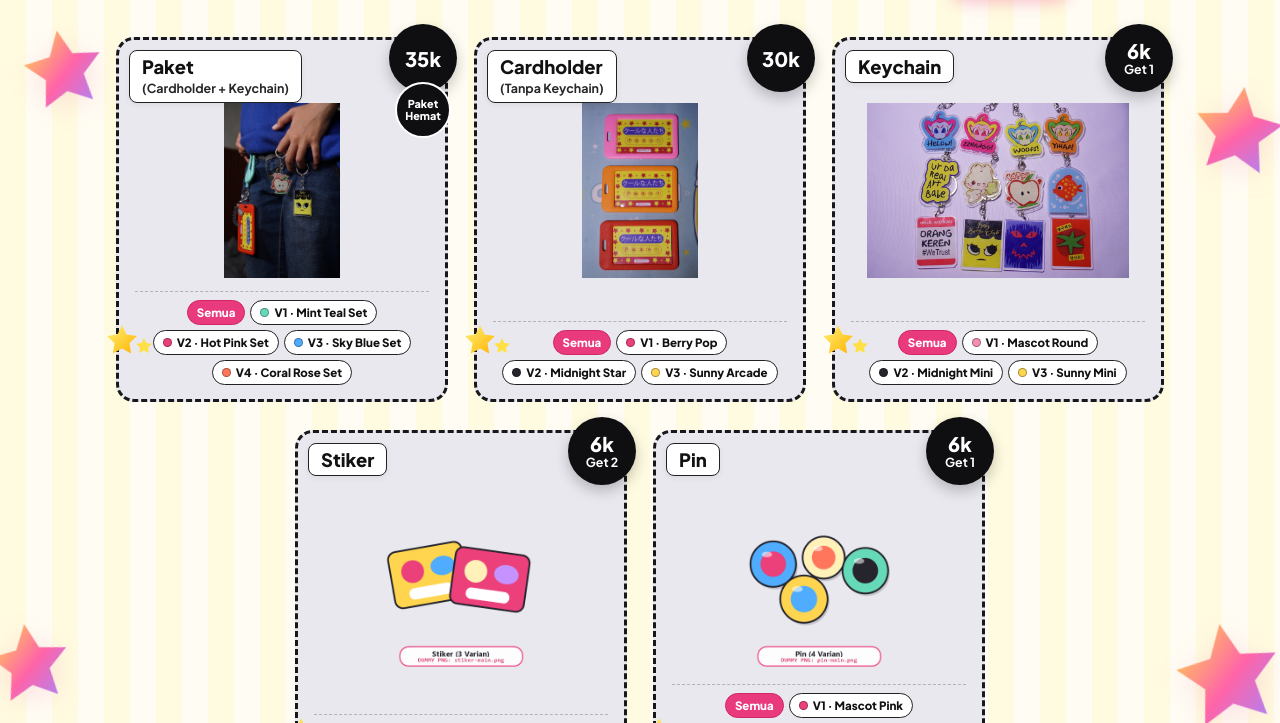
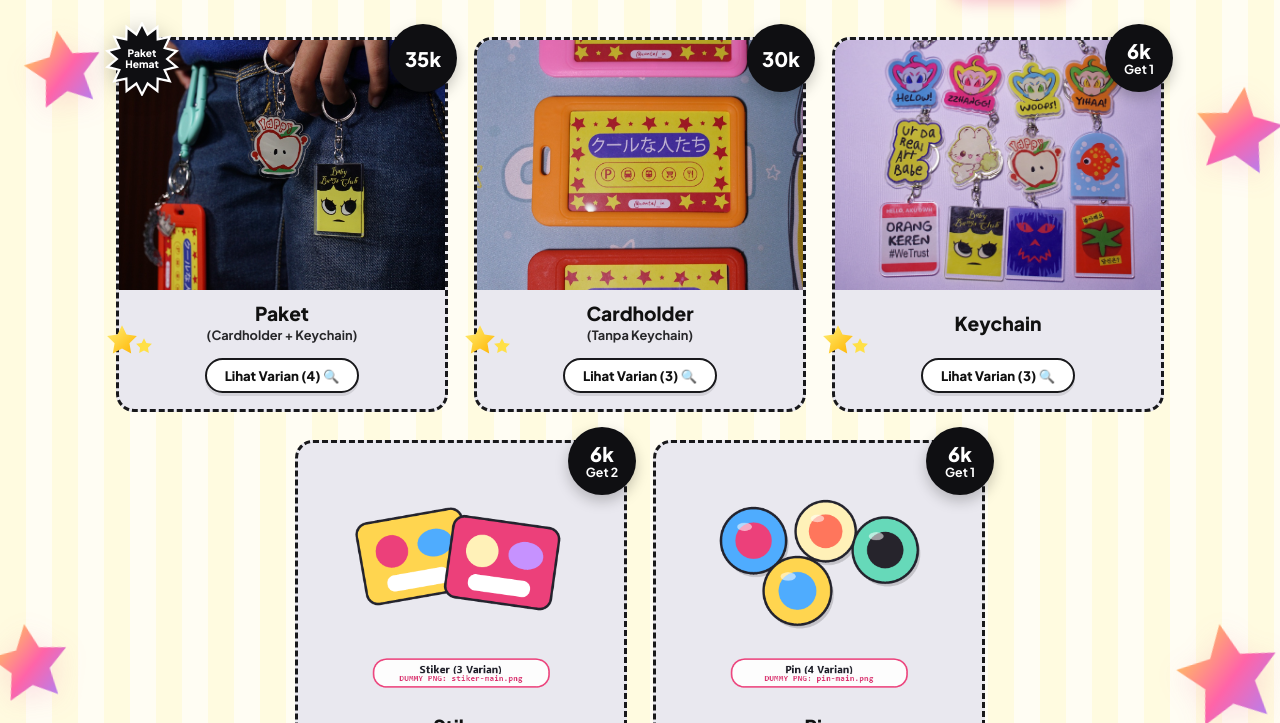
Before and after one commit to wvionn/cantelin-web, a plain HTML site: page catalogue.html in a window 1280 px wide. Shown: the part 70-793 px from the top of the page. Drawn offline with Linux system fonts and the light colour scheme.

Commit message:
feat(catalogue): full-bleed card images, centered titles, top-left starburst badge, clean modal, and Lihat Varian button

```diff
--- a/css/styles.css
+++ b/css/styles.css
@@ -513,11 +513,11 @@ a {
   background: var(--card-grey);
   border: 3px dashed #18181b;
   border-radius: 18px;
-  padding: 58px 16px 14px;
+  padding: 0 0 14px;
   display: flex;
   flex-direction: column;
   align-items: center;
-  justify-content: space-between;
+  justify-content: flex-start;
   transition: transform 0.2s ease, box-shadow 0.2s ease;
 }
 
@@ -527,21 +527,18 @@ a {
 }
 
 .product-label-box {
-  position: absolute;
-  top: 10px;
-  left: 10px;
-  background: var(--white);
-  border: 1.5px solid #222222;
-  border-radius: 8px;
-  padding: 5px 12px;
-  text-align: left;
-  z-index: 3;
-  box-shadow: 0 2px 6px rgba(0, 0, 0, 0.06);
+  width: 100%;
+  min-height: 60px;
+  padding: 10px 14px 4px;
+  display: flex;
+  flex-direction: column;
+  justify-content: center;
+  text-align: center;
 }
 
 .product-label-title {
   margin: 0;
-  font-size: 1.15rem;
+  font-size: 1.2rem;
   font-weight: 800;
   line-height: 1.15;
   color: var(--ink);
@@ -549,7 +546,7 @@ a {
 
 .product-label-sub {
   margin: 2px 0 0;
-  font-size: 0.78rem;
+  font-size: 0.8rem;
   font-weight: 700;
   color: #27272a;
 }
@@ -591,26 +588,39 @@ a {
 }
 
 .price-badge-extra {
-  margin-top: -10px;
-  width: 56px;
-  height: 56px;
-  border-radius: 50%;
-  background: #0f0f12;
-  color: #ffffff;
-  border: 2px solid var(--white);
+  position: absolute;
+  top: -18px;
+  left: -14px;
+  z-index: 4;
+  width: 74px;
+  height: 74px;
   display: flex;
   align-items: center;
   justify-content: center;
   text-align: center;
-  font-size: 0.68rem;
+  filter: drop-shadow(0 4px 10px rgba(0, 0, 0, 0.22));
+}
+
+.price-badge-starburst {
+  position: absolute;
+  inset: 0;
+  width: 100%;
+  height: 100%;
+}
+
+.price-badge-extra-text {
+  position: relative;
+  z-index: 1;
+  max-width: 48px;
+  color: #ffffff;
+  font-size: 0.64rem;
   font-weight: 800;
-  line-height: 1.1;
-  padding: 4px;
+  line-height: 1.05;
 }
 
 .card-corner-stars {
   position: absolute;
-  bottom: 42px;
+  bottom: 52px;
   left: -14px;
   pointer-events: none;
   z-index: 3;
@@ -621,65 +631,60 @@ a {
 
 .product-image-btn {
   width: 100%;
-  height: 185px;
+  height: 250px;
+  flex-shrink: 0;
   background: transparent;
   border: none;
-  border-radius: 12px;
-  padding: 4px;
+  border-radius: 15px 15px 0 0;
+  padding: 0;
+  overflow: hidden;
   cursor: pointer;
   position: relative;
-  display: flex;
-  align-items: center;
-  justify-content: center;
-  transition: transform 0.2s ease;
+  display: block;
 }
 
-.product-image-btn:hover {
+.product-image-btn:hover img {
   transform: scale(1.04);
 }
 
 .product-image-btn img {
-  max-height: 175px;
-  width: auto;
-  object-fit: contain;
+  width: 100%;
+  height: 100%;
+  object-fit: cover;
+  display: block;
+  transition: transform 0.22s ease;
 }
 
-.variant-strip {
+.card-variant-action {
   width: 100%;
-  margin-top: 8px;
-  padding-top: 8px;
-  border-top: 1.5px dashed rgba(17, 17, 17, 0.25);
+  padding: 8px 14px 2px;
   display: flex;
-  flex-wrap: wrap;
   justify-content: center;
-  gap: 5px;
   z-index: 3;
 }
 
-.variant-chip {
+.view-variants-btn {
   display: inline-flex;
   align-items: center;
-  gap: 5px;
-  padding: 4px 9px;
+  justify-content: center;
+  gap: 6px;
+  padding: 7px 18px;
   border-radius: 999px;
-  border: 1.5px solid #222222;
+  border: 2px solid #18181b;
   background: var(--white);
-  font-size: 0.72rem;
+  font-size: 0.82rem;
   font-weight: 800;
   color: var(--ink);
   cursor: pointer;
-  transition: all 0.15s ease;
+  box-shadow: 0 3px 0 rgba(17, 17, 17, 0.1);
+  transition: background-color 0.16s ease, color 0.16s ease, border-color 0.16s ease, transform 0.15s ease;
 }
 
-.variant-chip:hover {
-  background: #fff0f6;
-  border-color: var(--pink);
-}
-
-.variant-chip.is-selected {
+.view-variants-btn:hover {
   background: var(--pink);
   border-color: var(--pink-dark);
   color: #ffffff;
+  transform: translateY(-1px);
 }
 
 .variant-dot {
@@ -921,10 +926,6 @@ a {
   display: none;
 }
 
-.modal-container--zoom-only .modal-file-tag {
-  display: none;
-}
-
 .modal-close-btn {
   position: absolute;
   top: 14px;
@@ -967,17 +968,6 @@ a {
   max-height: 270px;
   width: auto;
   object-fit: contain;
-}
-
-.modal-file-tag {
-  font-family: ui-monospace, SFMono-Regular, Consolas, monospace;
-  font-size: 0.72rem;
-  font-weight: 700;
-  padding: 4px 10px;
-  border-radius: 999px;
-  background: #ffffff;
-  border: 1px solid rgba(17, 17, 17, 0.25);
-  color: #52525b;
 }
 
 .modal-details {
@@ -1263,6 +1253,11 @@ a {
     top: -14px;
   }
 
+  .price-badge-extra {
+    left: -6px;
+    top: -14px;
+  }
+
   .about-showcase-frame {
     max-width: 240px;
     padding: 10px;
--- a/js/main.js
+++ b/js/main.js
@@ -39,7 +39,6 @@
         <div class="modal-image-box">
           <img id="modal-preview-img" src="" alt="" />
           <p class="modal-zoom-caption" id="modal-zoom-caption"></p>
-          <span class="modal-file-tag" id="modal-file-tag"></span>
         </div>
         <div class="modal-details" id="modal-details">
           <div>
@@ -110,7 +109,6 @@
     const modalContainer = backdrop.querySelector("#modal-container");
     const previewImg = backdrop.querySelector("#modal-preview-img");
     const zoomCaption = backdrop.querySelector("#modal-zoom-caption");
-    const fileTag = backdrop.querySelector("#modal-file-tag");
     const badgeRow = backdrop.querySelector("#modal-badge-row");
     const titleEl = backdrop.querySelector("#modal-title");
     const variantActiveEl = backdrop.querySelector("#modal-variant-active");
@@ -162,7 +160,6 @@
 
       previewImg.src = imgSrc;
       previewImg.alt = `${titleEl.textContent} - ${variantLabel}`;
-      fileTag.textContent = imgSrc;
       variantActiveEl.textContent = variantLabel;
       descEl.textContent = descText;
 
@@ -315,23 +312,34 @@
             <span class="price-badge-main">${product.badgePrice}</span>
             ${product.badgeSub ? `<span class="price-badge-sub">${product.badgeSub}</span>` : ""}
           </div>
-          ${product.secondaryBadge ? `<div class="price-badge-extra">${product.secondaryBadge}</div>` : ""}
         </div>
+        ${product.secondaryBadge ? `
+          <div class="price-badge-extra">
+            <svg class="price-badge-starburst" viewBox="0 0 100 100" aria-hidden="true">
+              <polygon fill="#0f0f12" stroke="#ffffff" stroke-width="3" stroke-linejoin="miter" points="50.0,2.0 57.6,16.9 70.8,6.8 71.2,23.4 87.5,20.1 80.6,35.2 96.8,39.3 84.0,50.0 96.8,60.7 80.6,64.8 87.5,79.9 71.2,76.6 70.8,93.2 57.6,83.1 50.0,98.0 42.4,83.1 29.2,93.2 28.8,76.6 12.5,79.9 19.4,64.8 3.2,60.7 16.0,50.0 3.2,39.3 19.4,35.2 12.5,20.1 28.8,23.4 29.2,6.8 42.4,16.9" />
+            </svg>
+            <span class="price-badge-extra-text">${product.secondaryBadge}</span>
+          </div>
+        ` : ""}
       `;
 
       card.innerHTML = `
-        ${labelHtml}
         ${badgeHtml}
         <div class="card-corner-stars">${createCornerStarsSvg()}</div>
         <button type="button" class="product-image-btn" aria-label="Buka detail ${product.name}">
           <img src="${product.mainImage}" alt="${product.name}" />
         </button>
-        <div class="variant-strip" aria-label="Pilih varian ${product.name}"></div>
+        ${labelHtml}
+        <div class="card-variant-action">
+          <button type="button" class="view-variants-btn">
+            Lihat Varian (${product.variants.length}) 🔍
+          </button>
+        </div>
       `;
 
       const imgBtn = card.querySelector(".product-image-btn");
       const imgEl = imgBtn.querySelector("img");
-      const variantStrip = card.querySelector(".variant-strip");
+      const viewVariantsBtn = card.querySelector(".view-variants-btn");
 
       function updateCardVariant(variantId) {
         selectedVariantsByProduct[product.id] = variantId;
@@ -345,37 +353,19 @@
             imgEl.alt = `${product.name} - ${found.name}`;
           }
         }
-        variantStrip.querySelectorAll(".variant-chip").forEach((chip) => {
-          chip.classList.toggle("is-selected", chip.dataset.variantId === variantId);
-        });
       }
 
-      const allChip = document.createElement("button");
-      allChip.type = "button";
-      allChip.className = "variant-chip is-selected";
-      allChip.dataset.variantId = "all";
-      allChip.textContent = "Semua";
-      allChip.addEventListener("click", () => updateCardVariant("all"));
-      variantStrip.appendChild(allChip);
-
-      product.variants.forEach((variant) => {
-        const chip = document.createElement("button");
-        chip.type = "button";
-        chip.className = "variant-chip";
-        chip.dataset.variantId = variant.id;
-        chip.innerHTML = `<span class="variant-dot" style="background:${variant.color}"></span><span>${variant.shortLabel} · ${variant.name}</span>`;
-        chip.addEventListener("click", () => updateCardVariant(variant.id));
-        variantStrip.appendChild(chip);
-      });
-
-      imgBtn.addEventListener("click", () => {
+      function openCatalogueDetail() {
         openImageModal({
           product,
           activeVariantId: selectedVariantsByProduct[product.id],
           showCatalogueLink: false,
           onVariantSelect: (chosenVariantId) => updateCardVariant(chosenVariantId)
         });
-      });
+      }
+
+      imgBtn.addEventListener("click", openCatalogueDetail);
+      viewVariantsBtn.addEventListener("click", openCatalogueDetail);
 
       grid.appendChild(card);
     });
```
